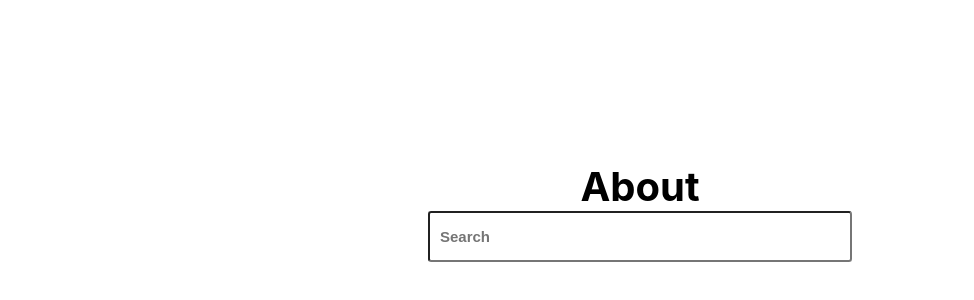
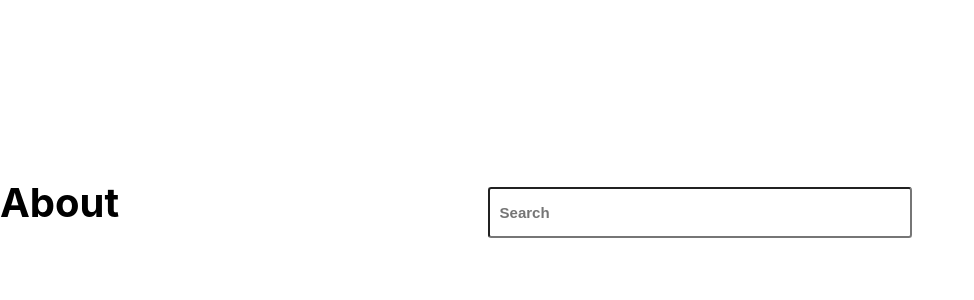
Before and after one commit to joseungjin/React-MedicineSearch-About, a React (Create React App) app: page / in a window 1280 px wide. Shown: the part 198-498 px from the top of the page, without its empty margins (0-974 px from the left). Built offline with nearby package versions, Linux system fonts and the light colour scheme.

Commit message:
searchBar modify Logo move to main

```diff
--- a/src/componets/Main/Main.js
+++ b/src/componets/Main/Main.js
@@ -3,8 +3,8 @@ import {API_URL} from "../config"
 import SearchBar from '../SearchBar/SearchBar'
 
 function Main() {
-    const [Medicine, setMedicine] = useState([])
-    const [Keyword, setKeyword] = useState([])
+    // const [Medicine, setMedicine] = useState([])
+    // const [Keyword, setKeyword] = useState([])
     // const name = e.target.value;
       // 필드를 업데이트
 
@@ -27,6 +27,7 @@ function Main() {
 
     return (
       <div style={{display:'flex', justifyContent:'center', alignItems:'center',width:'100%', height:'100vh'}}>
+        <div style={{fontSize:"40px", fontWeight:"bold"}}>About</div>
         <SearchBar />
       </div>
 
--- a/src/componets/SearchBar/SearchBar.js
+++ b/src/componets/SearchBar/SearchBar.js
@@ -53,7 +53,7 @@ const onEnter =(e) =>{
   return (
 
       <div className="auto">
-        <span style={{fontSize:"40px", fontWeight:"bold"}}>About</span>
+
         {Keyword.length >0 ? <button className={`cancel-btn active`} onClick={KeywordClear}>x</button>:""}
           <input
           className="search-bar"
```
